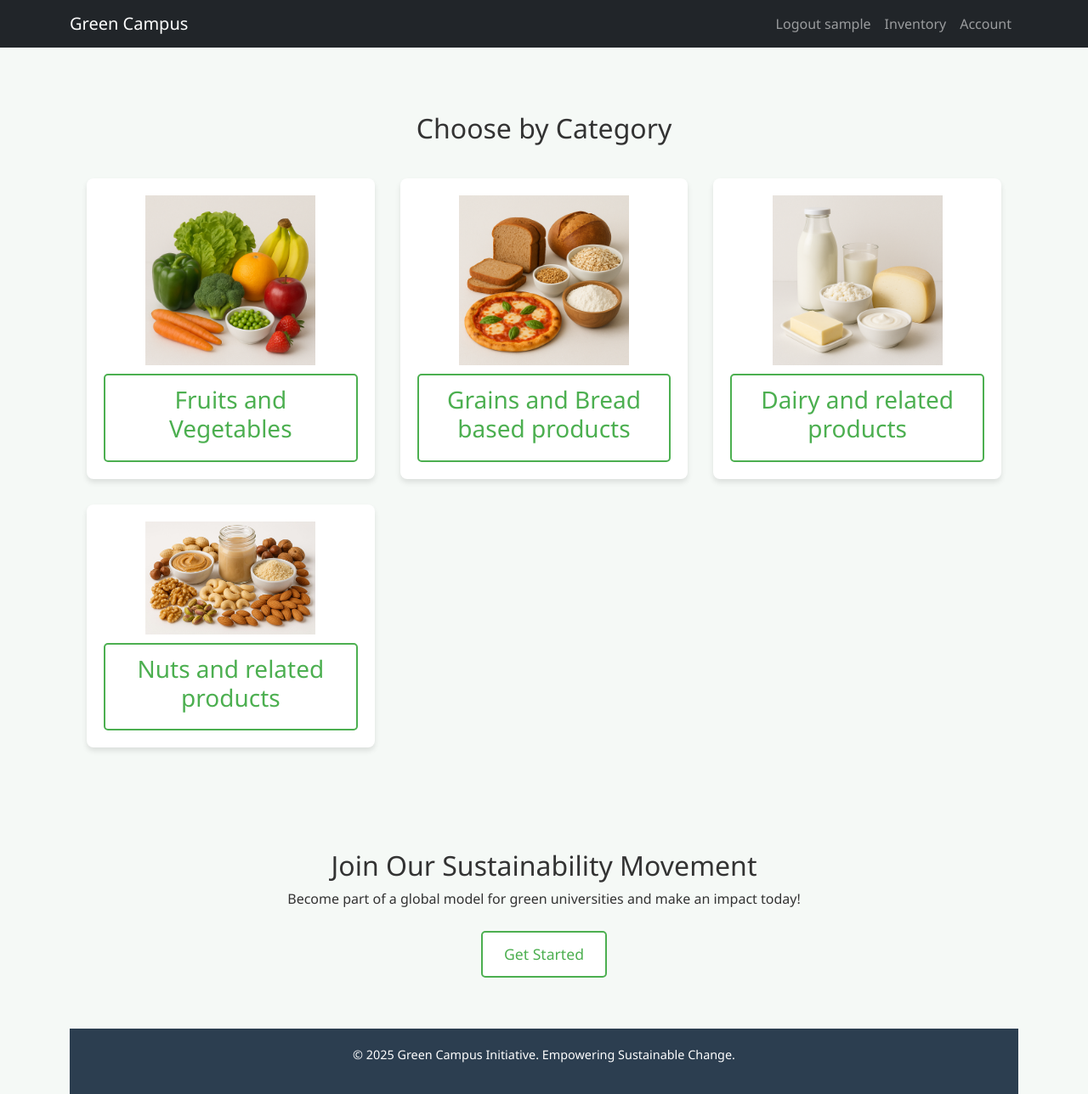
After one commit to radhikari-3/green-campus, a Flask app: page /view_expiring_products in a window 1280 px wide. The commit adds this page. Shown: the whole page at 85% size. Run offline with Flask 3, Linux system fonts and the light colour scheme; the visitor is signed in with stand-in values (Sample User, id 1).

Commit message:
Emailing Feature added, Scheduling added,category-wise segregation added

```diff
--- a/app/debug_utils.py
+++ b/app/debug_utils.py
@@ -11,7 +11,9 @@ def reset_db():
         {'username': 'tom',   'email': 'tom@b.com',                  'pw': 'amy.pw'},
         {'username': 'yin',   'email': 'yin@b.com', 'role': 'Admin', 'pw': 'amy.pw'},
         {'username': 'tariq', 'email': 'trq@b.com',                  'pw': 'amy.pw'},
-        {'username': 'jo',    'email': 'jo@b.com',                   'pw': 'amy.pw'}
+        {'username': 'jo',    'email': 'jo@b.com',                   'pw': 'amy.pw'},
+        {'username': 'viswa', 'email': 'nairvishwa24998@gmail.com', 'pw': 'vis.pw'},
+        {'username': 'vishu', 'email': 'vxn412@student.bham.ac.uk', 'pw': 'vis.pw'}
     ]
 
     for u in users:
@@ -23,4 +25,5 @@ def reset_db():
         user.set_password(pw)
         # add the newly created user object to the database session:
         db.session.add(user)
+    db.session.flush()
     db.session.commit()
--- /dev/null
+++ b/app/static/css/smart_food_expiry.css
@@ -0,0 +1,22 @@
+.product-grid {
+    display: grid;
+    grid-template-columns: repeat(auto-fit, minmax(280px, 320px));
+    justify-content: center;  /* This centers the grid items */
+    gap: 30px;
+    margin-top: 40px;
+}
+
+.product-card {
+    background: #f4fcf7;
+    padding: 20px;
+    border-radius: 8px;
+    box-shadow: 0 4px 6px rgba(0,0,0,0.1);
+    transition: transform 0.3s ease;
+    width: 100%;        /* Required to fill the grid cell */
+    max-width: 320px;   /* Optional: Prevents stretching */
+    margin: 0 auto;     /* Optional: Centers individual cards if needed */
+}
+
+.product-card:hover {
+    transform: translateY(-10px);
+}
--- a/app/static/css/style.css
+++ b/app/static/css/style.css
@@ -75,6 +75,19 @@ body {
     transition: transform 0.3s ease;
 }
 
+.expiring-product-image-container img {
+    max-width: 100%;
+    height: auto;
+    display: block;
+}
+
+/* Optional: control the size with the container */
+.expiring-product-image-container {
+    width: 100%; /* or set a max-width like 150px if needed */
+    max-width: 200px; /* prevents it from becoming too large */
+    margin: 0 auto; /* center image */
+}
+
 .feature-card:hover {
     transform: translateY(-10px);
 }
--- a/app/templates/account.html
+++ b/app/templates/account.html
@@ -13,6 +13,7 @@
     <div class="dashboard-card">
         <h2>Welcome, {{ current_user.username }}! 👋</h2>
         <p><strong>Email:</strong> {{ current_user.email }}</p>
+        <a href="/view_expiring_products">View Products with exciting offers which expire soon</a>
     </div>
 
     <div class="dashboard-section">
--- a/app/templates/base.html
+++ b/app/templates/base.html
@@ -16,6 +16,7 @@
         <link rel="icon" href="{{ url_for('static', filename='images/favicon.ico') }}" type="image/x-icon">
         <link rel="stylesheet" href="https://cdn.jsdelivr.net/npm/bootstrap-icons@1.11.3/font/bootstrap-icons.min.css">
         <link rel="stylesheet" href="{{ url_for('static', filename='css/style.css') }}">
+         <link rel="stylesheet" href="{{ url_for('static', filename='css/smart_food_expiry.css') }}">
     {% endblock %}
 </head>
 
@@ -36,6 +37,9 @@
                     {% else %}
                     <li class="nav-item">
                         <a class="nav-link" aria-current="page" href="{{ url_for('logout') }}">Logout {{ current_user.username }}</a>
+                    </li>
+                    <li class="nav-item">
+                        <a class="nav-link" aria-current="page" href="{{ url_for('inventory') }}">Inventory</a>
                     </li>
                     {% endif %}
                     <li class="nav-item">
--- /dev/null
+++ b/app/templates/expiring_products.html
@@ -0,0 +1,56 @@
+{% extends "base.html" %}
+
+{% block content %}
+<div class="landing-page">
+
+    <section id="features" class="section">
+        <h2>Choose by Category</h2>
+        <div class="features-grid">
+            <div class="feature-card">
+                <div class="expiring-product-image-container">
+                    <img src="/static/images/fnv.png" alt="Fruits and Vegetables">
+                </div>
+                <a href="{{ url_for('expiring_offers', category='f') }}" class="btn-secondary">
+                                        <h3>Fruits and Vegetables</h3>
+                </a>
+            </div>
+            <div class="feature-card">
+                <div class="expiring-product-image-container">
+                    <img src="/static/images/grains.png" alt="Grains and Bread based products">
+                </div>
+                <a href="{{ url_for('expiring_offers', category='g') }}" class="btn-secondary">
+                                        <h3>Grains and Bread based products</h3>
+                </a>
+            </div>
+            <div class="feature-card">
+                <div class="expiring-product-image-container">
+                    <img src="/static/images/dp.png" alt="Dairy and related products">
+                </div>
+                <a href="{{ url_for('expiring_offers', category='d') }}" class="btn-secondary">
+                                        <h3>Dairy and related products</h3>
+                </a>
+            </div>
+            <div class="feature-card">
+                <div class="expiring-product-image-container">
+                    <img src="/static/images/nuts.jpg" alt="Nuts and related products">
+                </div>
+                <a href="{{ url_for('expiring_offers', category='n') }}" class="btn-secondary">
+                                        <h3>Nuts and related products</h3>
+                </a>
+            </div>
+
+        </div>
+    </section>
+
+    <section id="join-us" class="section">
+        <h2>Join Our Sustainability Movement</h2>
+        <p>Become part of a global model for green universities and make an impact today!</p>
+        <a href="/register" class="btn-secondary">Get Started</a>
+    </section>
+
+
+    <footer class="footer">
+        <p>© 2025 Green Campus Initiative. Empowering Sustainable Change.</p>
+    </footer>
+</div>
+{% endblock %}
--- a/app/views.py
+++ b/app/views.py
@@ -1,13 +1,70 @@
+import logging
+import os
+from datetime import datetime, timedelta, time
+from smtplib import SMTPRecipientsRefused, SMTPException
 from urllib.parse import urlsplit
 
 import sqlalchemy as sa
-from flask import render_template, redirect, url_for, flash, request
+from apscheduler.schedulers.background import BackgroundScheduler
+from apscheduler.triggers.interval import IntervalTrigger
+from dateutil.utils import today
+from flask import render_template, redirect, url_for, flash, request, jsonify
+from flask.cli import load_dotenv
 from flask_login import current_user, login_user, logout_user, login_required
+from flask_mail import Mail, Message
+from sqlalchemy import select
+from sqlalchemy.sql.functions import random
+from unicodedata import category
 
-from app import app
+from app import app, mail
 from app import db
-from app.forms import LoginForm
-from app.models import User
+from app.forms import LoginForm, InventoryForm
+from app.models import User, Inventory
+
+# Load the environment variables from .env
+load_dotenv()
+
+# Load the scheduler
+scheduler = BackgroundScheduler()
+
+
+def discount_applicator(product_instance):
+    category_range = {
+        "f": [70, 30],  # f: fruits and Vegetables
+        "g": [90, 60],  # g: grains
+        "d": [80, 40],  # d: dairy and related products
+        "n": [90, 70],  # n: nuts
+    }
+    product_category = product_instance.category
+    discount_range = category_range[product_category[0]]
+
+    # To ensure that if no discount rate is given a category based discount, contingent on the category can be used
+    discount_rate = (1 - product_instance.discount / 100) if product_instance.discount not in [0, None] else (random.uniform(discount_range[0], discount_range[1])) / 100
+
+    # Above line is same as below
+
+    # if product_instance.discount not in [0, None]:
+    #     discount_rate = (1 - product_instance.discount / 100)
+    # else:
+    #     random.uniform(discount_range[0], discount_range[1]) / 100
+
+    date_today = datetime.today()
+
+    if product_instance.expiry_date <= (date_today + timedelta(days=1)).date():
+        product_instance.final_price = product_instance.marked_price * (discount_rate ** 3)
+    elif product_instance.expiry_date <= (date_today + timedelta(days=2)).date():
+        product_instance.final_price = product_instance.marked_price * (discount_rate ** 2)
+    elif product_instance.expiry_date <= (date_today + timedelta(days=3)).date():
+        product_instance.final_price = product_instance.marked_price * (discount_rate ** 1)
+    return product_instance
+
+def get_updated_daily_discounts(time_limit):
+    time_limit = datetime.today() + timedelta(days=time_limit)
+    inventory_list = db.session.scalars(select(Inventory).where(Inventory.expiry_date >= today(), Inventory.expiry_date <= time_limit)).all()
+    for index in range(len(inventory_list)):
+        inventory_list[index] = discount_applicator(inventory_list[index])
+    db.session.commit()
+    return inventory_list
 
 
 @app.route("/")
@@ -39,10 +96,181 @@ def login():
         return redirect(next_page)
     return render_template('generic_form.html', title='Sign In', form=form)
 
+@app.route('/smart_food_expiry', methods= ['GET', 'POST'])
+@login_required
+def smart_food_expiry():
+    inventory_form = InventoryForm()
+    if inventory_form.validate_on_submit():
+        product_name = inventory_form.name.data
+        product_expiry_date = inventory_form.expiry_date.data
+        product_units = inventory_form.units.data
+        product_marked_price = inventory_form.marked_price.data
+        product_discount = inventory_form.discount.data
+        product_location = inventory_form.location.data
+        product_category = inventory_form.category.data
+        existing_product = db.session.scalars(select(Inventory).filter_by(name=product_name)).first()
+        # Add new product
+        if existing_product is None:
+            new_product = Inventory(name=product_name, expiry_date=product_expiry_date, units=product_units,
+                                    marked_price=product_marked_price,final_price = product_marked_price, user_id=current_user.id, discount = product_discount, location = product_location, category =product_category )
+            print("category:   " + product_category)
+            new_product = discount_applicator(new_product)
+            db.session.add(new_product)
+            db.session.commit()
+        else:
+            existing_product.units += product_units  #a = a + b can be written as a += b
+            existing_product = discount_applicator(existing_product)
+            db.session.commit()
+            # Notify when a product is sold out
+
+        return redirect(url_for('inventory'))
+    return render_template('smart_food_expiry.html', title='Smart Food Expiry System', inventory_form=inventory_form)
+
+
+@app.route('/send_email', methods=['GET','POST'])
+def send_email():
+    if request.method == 'POST':
+        recipient = request.form['recipient']
+        body = request.form["body"]
+        subject = request.form["subject"]
+        msg = Message(subject, recipients=[recipient])
+        msg.body = body
+        msg.html = "<h1>" + subject + "</h1>" + "<p>" + body + "</p>"
+        mail.send(msg)
+        flash(f'A test message was sent to {recipient}.')
+        return redirect(url_for('home'))
+    return redirect(url_for('home'))
+
+
+def send_discount_email():
+        with app.app_context():
+            recipients =  [user_entity.email.strip()
+                for user_entity in db.session.scalars(select(User)).all()
+                if user_entity.email]
+            # update the database with appropriate discounts
+            get_updated_daily_discounts(3)
+            # get products expiring in one day
+            relevant_products = get_updated_daily_discounts(1)
+            if len(relevant_products) > 0:
+                subject = "Items with major discounts, expiring in 1 day! 🌱"
+
+                table_html = "<table border='1' cellspacing='0' cellpadding='4'>"
+                table_html += """
+                           <tr>
+                               <th>Products</th>
+                               <th>Expiry Date</th>
+                               <th>Units</th>
+                               <th>Marked Price</th>
+                               <th>Final Price</th>
+                               <th>Location</th>
+                           </tr>
+                       """
+                for item in relevant_products:
+                    table_html += f"""
+                               <tr>
+                                   <td>{item.name}</td>
+                                   <td>{item.expiry_date.strftime('%Y-%m-%d')}</td>
+                                   <td>{item.units}</td>
+                                   <td>£{item.marked_price:.2f}</td>
+                                   <td>£{item.final_price:.2f}</td>
+                                   <td>{item.location}</td>
+                               </tr>
+                           """
+                table_html += "</table>"
+
+                msg = Message(subject, recipients=recipients)
+
+                text_body = "Name | Expiry | Units | Marked Price | Final Price | Location \n"
+                text_body += "-" * 60 + "\n"
+                for item in relevant_products:
+                    text_body += f"{item.name} | {item.expiry_date.strftime('%Y-%m-%d')} | {item.units} | £{item.marked_price:.2f} | £{item.final_price:.2f}\n"
+
+                text_body += "\n\n© 2025 Green Campus Initiative. Empowering Sustainable Change."
+
+                msg.body = text_body
+
+                msg.html = f"""
+                <div style="background-color: #f4fcf7; padding: 20px;">
+                    <h2 style="text-align: center;">{subject}</h2>
+                    <p style="text-align: center;">🍇 Here are our products with exciting offers which expire soon:</p>
+                    <div style="display: flex; justify-content: center;">
+                        {table_html}
+                    </div>
+                    <br><hr>
+                    <p style="font-size: 0.9em; color: gray; text-align: center;">
+                        © 2025 Green Campus Initiative. Empowering Sustainable Change.
+                    </p>
+                </div>
+                """
+
+                try:
+                    mail.send(msg)
+                except SMTPRecipientsRefused as e:
+                    print("One or more recipients were refused:", e.recipients)
+                    logging.error("One or more recipients were refused:", e.recipients)
+                    flash("Some emails could not be delivered.")
+                except SMTPException as e:
+                    print("SMTP error occurred:", str(e))
+                    flash("An error occurred while sending the email.")
+            else:
+                print("No relevant products available for discount email. No email sent.")
+                logging.info("No relevant products available for discount email. No email sent.")
+                # Optionally, flash here if you want users to be informed
+
+@app.route("/expiring-offers/<category>", methods = ["GET", "POST"])
+@login_required
+def expiring_offers(category):
+    category_map = {
+        "f": "Fruits & Vegetable related products",  # f: fruits and Vegetables
+        "g": "Grains & related products",  # g: grains
+        "d": "Dairy & dairy related products",  # d: dairy and related products
+        "n": "Nuts & related products",  # n: nuts
+    }
+    relevant_products = Inventory.query.filter(Inventory.category == category).all()
+    relevant_title = "Best offers on " + category_map[category]
+    return render_template("category_wise_products.html",title= relevant_title, relevant_products = relevant_products)
+
+
+
+
+
+@app.route('/inventory', methods= ['GET', 'POST'])
+@login_required
+def inventory():
+    inventory_list = db.session.scalars(select(Inventory).filter_by(user_id=current_user.id))
+    return render_template('inventory.html', title='Current Inventory', inventory_list=inventory_list)
+
+
+@app.route('/view_expiring_products', methods= ['GET'])
+@login_required
+def view_expiring_products():
+    return render_template('expiring_products.html', title="Products expiring soon")
+
+
 @app.route('/logout')
 def logout():
     logout_user()
     return redirect(url_for('home'))
+
+
+def get_next_9am():
+    now = datetime.now()
+    today_9am = datetime.combine(now.date(), time(9, 0))
+
+    if now < today_9am:
+        return today_9am  # today at 9 AM
+    else:
+        return today_9am + timedelta(days=1)
+
+    # Add the task to the scheduler
+scheduler.add_job(
+    func=send_discount_email,
+    # trigger=IntervalTrigger(seconds=50),
+    trigger=IntervalTrigger(hours=24, start_date=get_next_9am()),
+    id='discount_offers',
+    name='Runs once everyday',
+    replace_existing=True
+)
 
 
 # Error handlers
@@ -66,3 +294,10 @@ def error_413(error):
 @app.errorhandler(500)
 def error_500(error):
     return render_template('errors/500.html', title='Error'), 500
+
+
+def start_scheduler(self):
+        # This will start the scheduler once the first request is received
+        if not scheduler.running:
+            scheduler.start()
+            print("Scheduler started in controller!")
--- a/config.py
+++ b/config.py
@@ -12,4 +12,7 @@ class Config:
     SQLALCHEMY_TRACK_MODIFICATIONS = False
     SQLALCHEMY_ECHO = True
 
-    SQLALCHEMY_DATABASE_URI = 'postgresql://local:admin@localhost/postgres'
+    # Rohit's config
+    # SQLALCHEMY_DATABASE_URI = 'postgresql://local:admin@localhost/postgres'
+
+    SQLALCHEMY_DATABASE_URI = 'postgresql://postgres:password@localhost/postgres'
```
Also changed, not shown: app/__init__.py (+21 -0 lines), app/forms.py (+28 -1 lines), app/models.py (+25 -3 lines), app/templates/category_wise_products.html (added, +78 -0 lines), app/templates/home.html (+9 -2 lines), app/templates/inventory.html (added, +29 -0 lines), app/templates/smart_food_expiry.html (added, +12 -0 lines), app/static/images/dp.png (added), app/static/images/fnv.png (added), app/static/images/grains.png (added), app/static/images/nuts.jpg (added), 1 other file.
